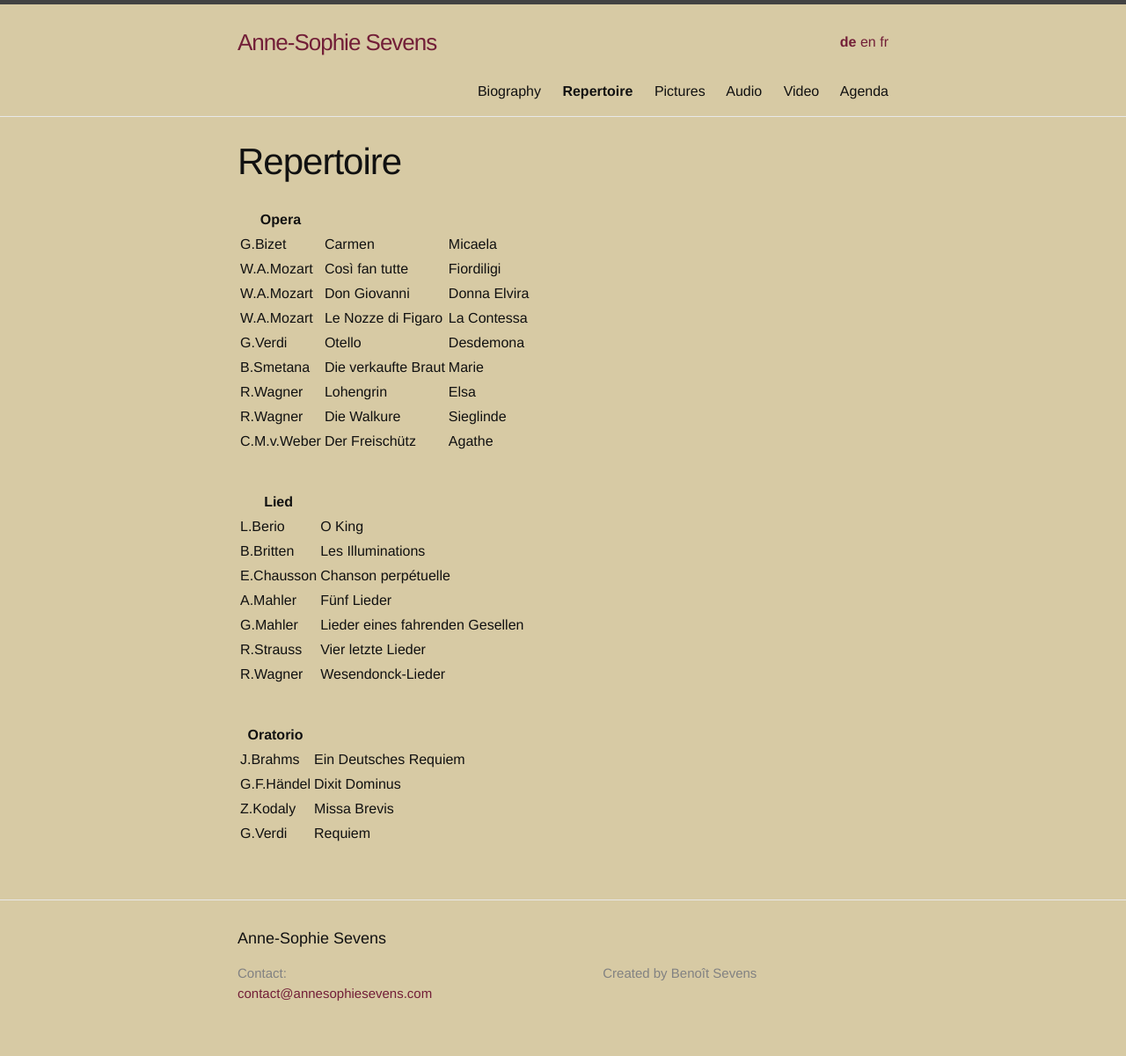
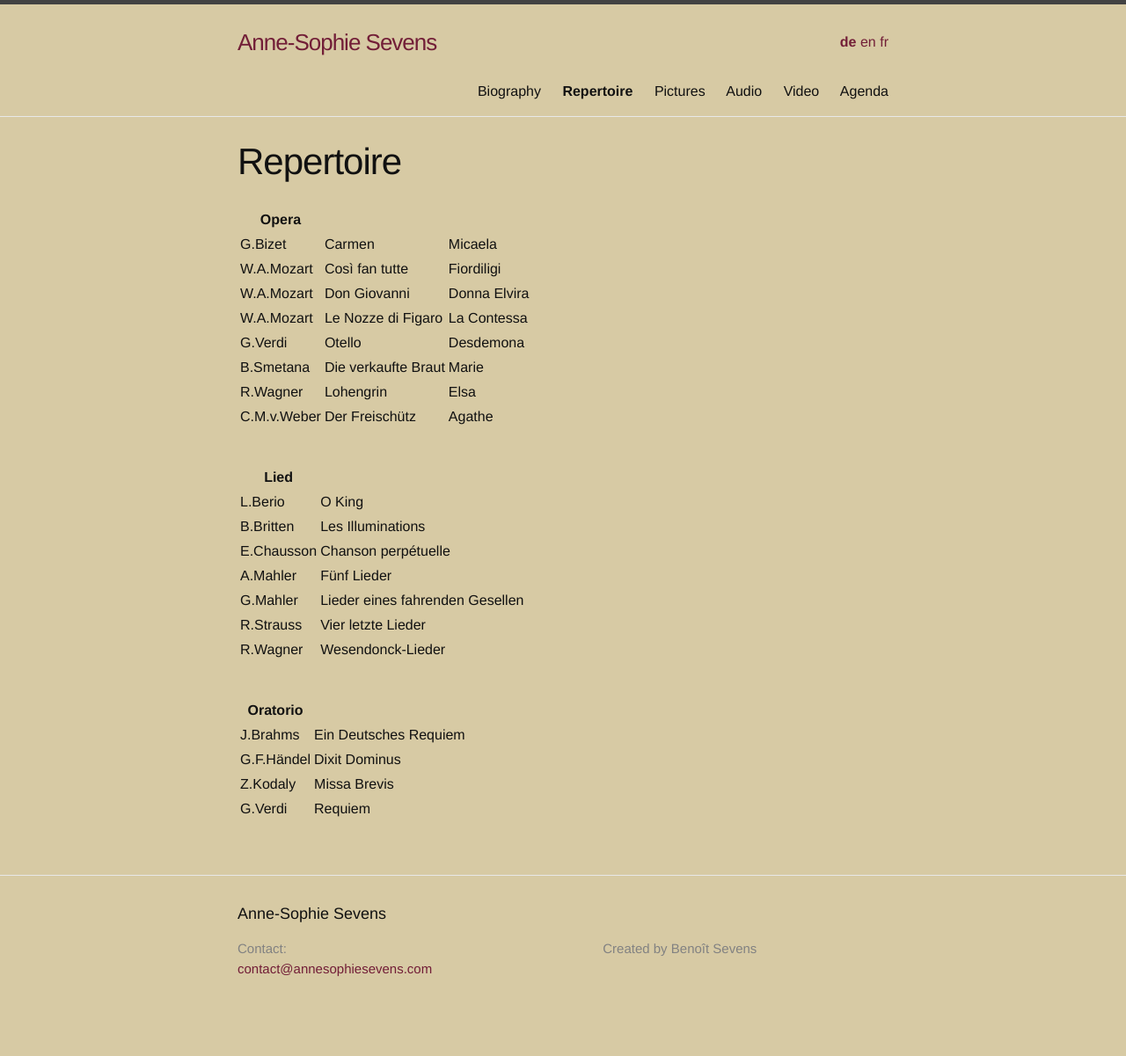
Before and after one commit to annesophie-sevens/annesophie-sevens.github.io, a Jekyll site: the page built from repertoire-de.md, in a window 1280 px wide. Shown: the whole page at 88% size. Built offline with Jekyll 4.4.1, drawn with Linux system fonts in a browser that asks for light colours; after the commit the page ends 1173 px from its top, so only the background shows below that.

Commit message:
Update repertoire-de.md

```diff
--- a/repertoire-de.md
+++ b/repertoire-de.md
@@ -16,7 +16,6 @@ ref: repertoire
 | G.Verdi | Otello | Desdemona |
 | B.Smetana | Die verkaufte Braut | Marie |
 | R.Wagner | Lohengrin | Elsa |
-| R.Wagner | Die Walkure | Sieglinde |
 | C.M.v.Weber | Der Freischütz | Agathe |
 
 &nbsp;
```
